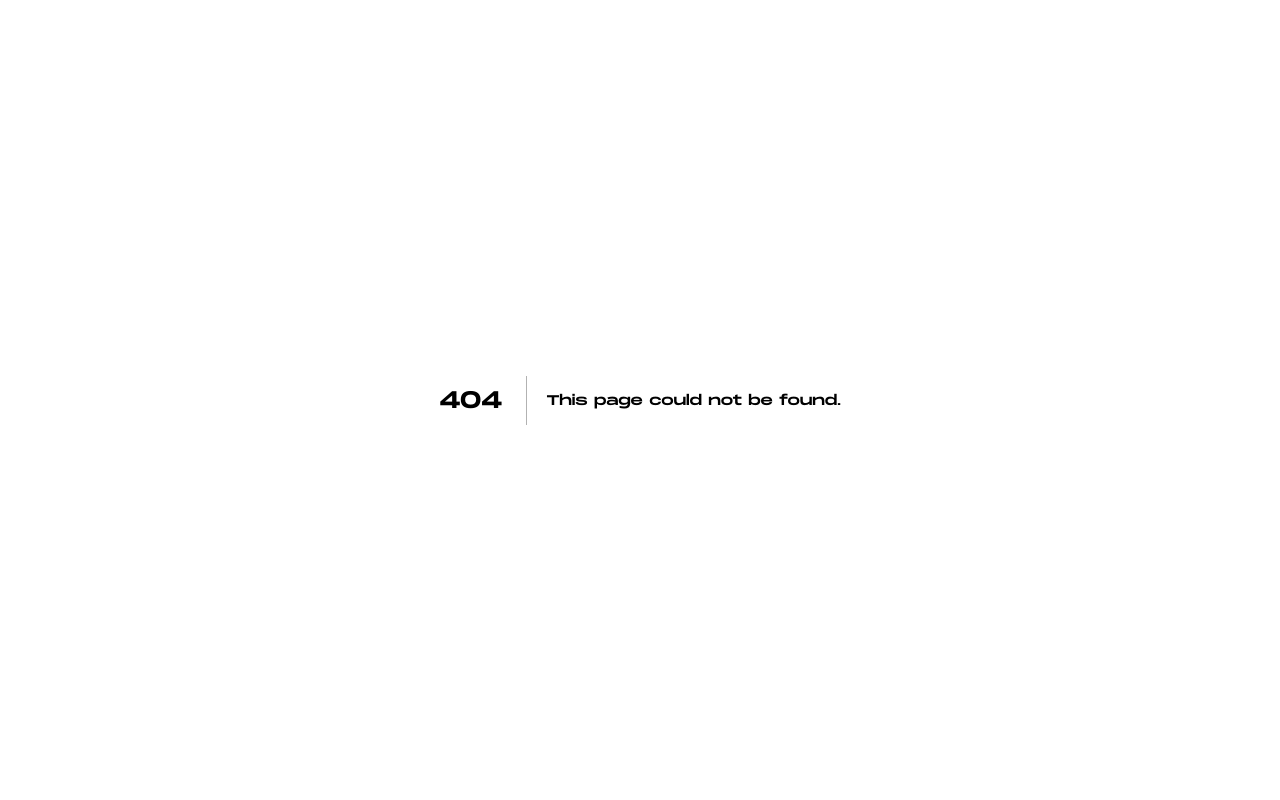
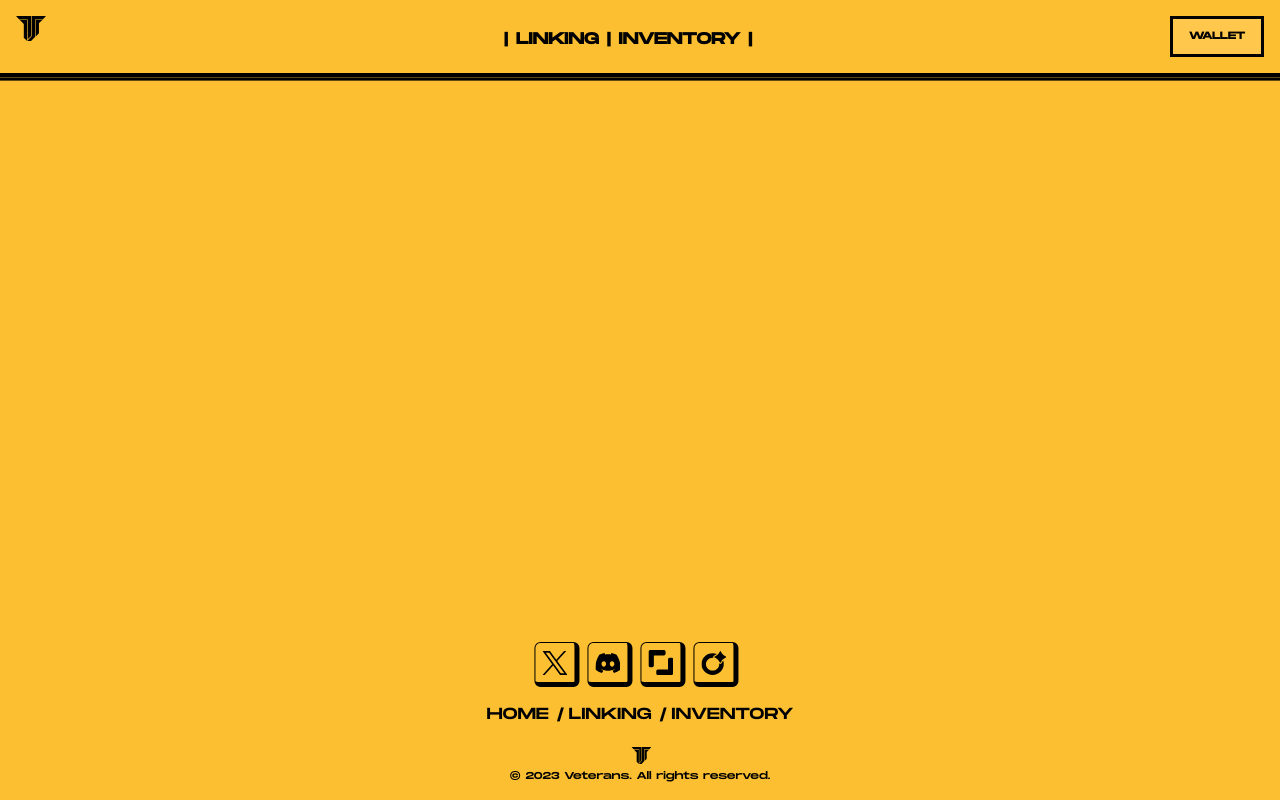
Before and after one commit to corax5/Veterans-protocol, a Next.js app: page /inventory in a window 1280 px wide. Before the commit this address had no page. Built offline with nearby package versions, Linux system fonts and the light colour scheme.

Commit message:
links & css

```diff
--- a/src/components/Buttons.tsx
+++ b/src/components/Buttons.tsx
@@ -18,7 +18,7 @@ const Buttons = () => {
                         V - LINKING
                     </div>
                 </Link>
-                <Link href="/INVENTORY" passHref>
+                <Link href="/inventory" passHref>
                     <div className="button-linkventory mr-2 w-32 font-bold" id="inventory" style={{ display: 'flex', justifyContent: 'center', alignItems: 'center' }}>
                         INVENTORY
                     </div>
--- a/src/components/Navbar.tsx
+++ b/src/components/Navbar.tsx
@@ -11,10 +11,10 @@ const Navbar = () => {
                         <Image src="/Isotipo_Negro.svg" alt="logo" width={30} height={30} priority />
                     </Link>
                     <div className='link-home mt-3  '>
-                        <strong> |</strong> <Link className="linking-link hover:text-gray-700" id="wallet-connect" href="/linking" passHref>
+                        <strong> |</strong> <Link className="linking-link hover:text-gray-500" id="wallet-connect" href="/linking" passHref>
                             <strong> LINKING</strong>
                         </Link>  <strong> |</strong>
-                        <Link className="inventory-link hover:text-gray-700" id="wallet-connect" href="/" passHref>
+                        <Link className="inventory-link hover:text-gray-500" id="wallet-connect" href="/inventory" passHref>
                             <strong>  INVENTORY </strong>
                         </Link> <strong> |</strong>
                     </div>
--- a/src/pages/index.tsx
+++ b/src/pages/index.tsx
@@ -28,7 +28,7 @@ export default function Home() {
                 V - LINKING
               </div>
             </Link>
-            <Link href="/INVENTORY" passHref>
+            <Link href="/inventory" passHref>
               <div className="button-linkventory2 mr-2 w-32 font-bold" id="inventory" style={{ display: 'flex', justifyContent: 'center', alignItems: 'center', cursor: 'pointer' }}>
                 INVENTORY
               </div>
--- /dev/null
+++ b/src/pages/inventory.tsx
@@ -0,0 +1,21 @@
+import Footer from '@/components/Footer'
+import Navbar from '@/components/Navbar'
+import React from 'react'
+
+const inventory = () => {
+
+
+
+
+    return (
+        <>
+            <Navbar />
+            <div className='Galeria'>
+
+            </div>
+            <Footer />
+        </>
+    )
+}
+
+export default inventory
--- a/src/styles/globals.css
+++ b/src/styles/globals.css
@@ -82,7 +82,7 @@ body {
   bottom: 0;
   z-index: -1;
   padding: 0;
-  max-width: 100%;
+  max-width: 93%;
 }
 
 .tables {
@@ -188,7 +188,7 @@ body {
 
 .form {
   position: absolute;
-  margin-top: -35%;
+  margin-top: -32%;
   margin-left: 34%;
   background-color: whitesmoke;
   width: 400px;
```
